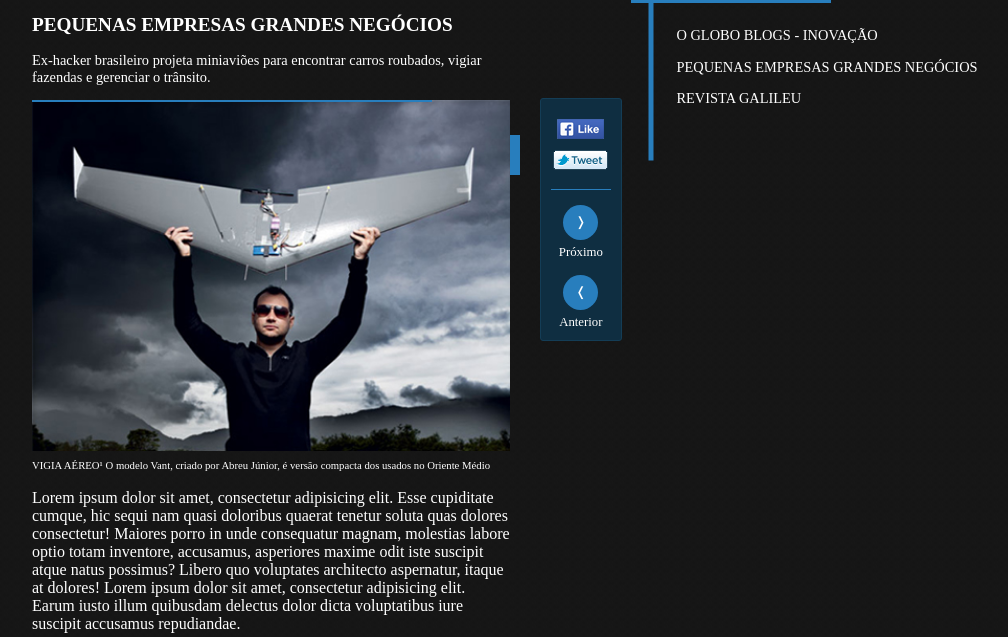
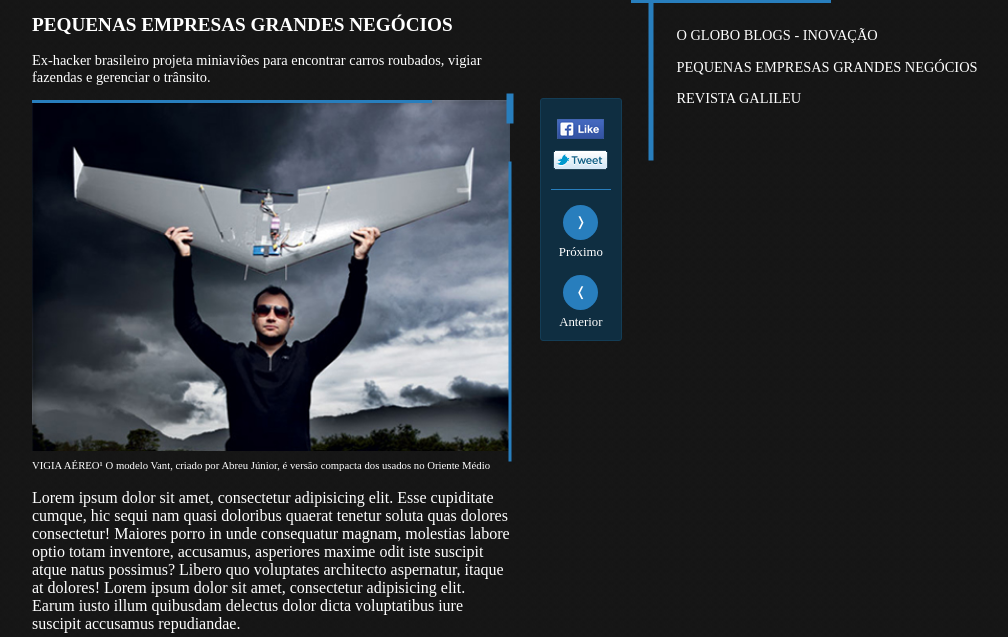
Before and after one commit to guilouro/stormsecurity, a Django app: page / in a window 1280 px wide. Shown: the part 587-1224 px from the top of the page, without its empty margins (115-1123 px from the left). Run offline with Django 3.2, Linux system fonts and the light colour scheme; parts of the project's set-up code (start-up, migrations or seed data) failed here and were passed over.

Commit message:
bar right image

```diff
--- a/_src/assets/sass/_bar.sass
+++ b/_src/assets/sass/_bar.sass
@@ -49,9 +49,17 @@
             @extend %bar
             top: 0
             width: 400px
+            height: 3px
 
         &-r-v
             @extend %bar
-            width: 40px
-            height: 10px
-            right: -25px
+            top: 5px
+            width: 30px
+            height: 7px
+            right: -15px
+
+            &:nth-child(3)
+                width: 300px
+                top: 210px
+                right: -150px
+                height: 3px
--- a/assets/css/style.css
+++ b/assets/css/style.css
@@ -902,11 +902,19 @@
 .image-post .bar-l-h {
   top: 0;
   width: 400px;
+  height: 3px;
 }
 .image-post .bar-r-v {
-  width: 40px;
-  height: 10px;
-  right: -25px;
+  top: 5px;
+  width: 30px;
+  height: 7px;
+  right: -15px;
+}
+.image-post .bar-r-v:nth-child(3) {
+  width: 300px;
+  top: 210px;
+  right: -150px;
+  height: 3px;
 }
 
 form {
```
Also changed, not shown: 1 other file.
